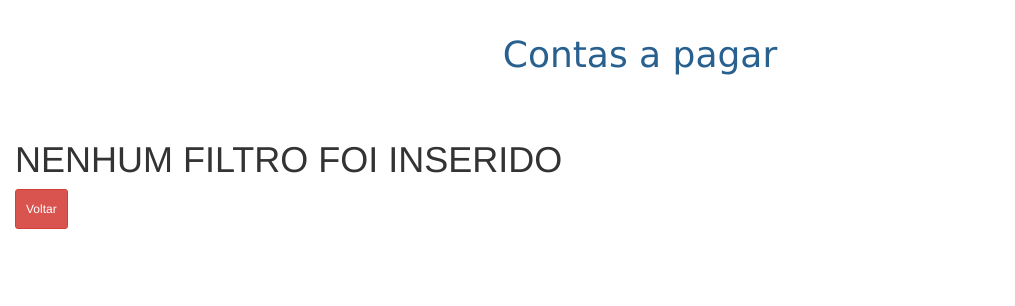
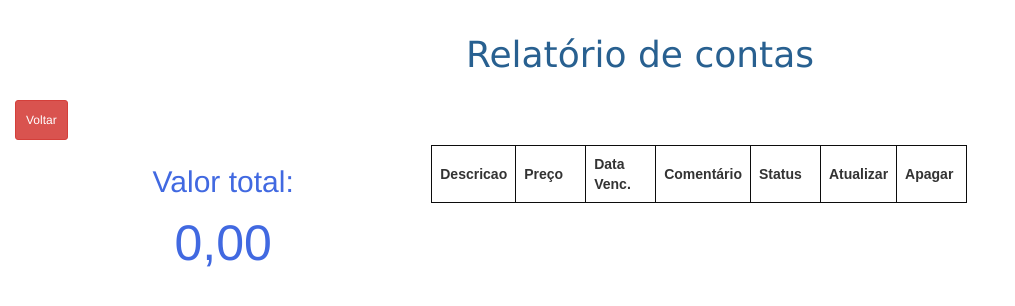
Before and after one commit to ofioneu/Contas-a-pagar, a Flask app: page /select/ in a window 1280 px wide. Shown: the top 306 px of the page, without its empty margins (0-1015 px from the left). Run offline with Flask 2, Linux system fonts and the light colour scheme; data that the repository does not hold is empty; parts of the project's set-up code (start-up, migrations or seed data) failed here and were passed over; some libraries are stand-ins or nearby versions.

Commit message:
Versao 1.0.1 *Usual Development

```diff
--- a/app/crud/view.py
+++ b/app/crud/view.py
@@ -2,10 +2,11 @@ from flask import Flask, render_template, redirect, Blueprint, url_for
 from forms.form import MyForm, ListaHome
 from models.db_contas import db, ContasModel, HistoryModel
 from app import app_config
-from sqlalchemy import func
+from sqlalchemy import func, desc
 import datetime
 from datetime import datetime
 import babel
+import json
 
 
 
@@ -16,12 +17,22 @@ def home():
     form = MyForm()
     form_lista = ListaHome()
     conta = ContasModel.query.order_by(ContasModel.data_venc.asc())
+
     list_status =[]
     for i in conta:
         if(i.pago != str(1)):
             list_status.append(i)
-    print('list_pago: ', list_status)
     return render_template('home.html', form=form, form_lista=form_lista, contas=list_status, soma=soma())
+
+@crud.route('/venc', methods=['GET'])
+def venc():
+    vence_hj = ContasModel.query.filter(ContasModel.data_venc == datetime.now().date()).all()
+    venc={}
+    tam = len(vence_hj)
+    for i, j in zip(range(0,tam), vence_hj):
+        venc['descricao'+str(i)]=j.descricao
+    print('jjjj', venc)
+    return json.dumps(venc)
 
 
 @crud.route('/post', methods=['GET', 'POST'])
@@ -34,11 +45,11 @@ def post():
         data_venc = form.data_venc.data
         date = datetime.strptime(data_venc, '%d/%m/%Y').date()
         comment = form.comment.data
+        status_pg = form.status_pg.data
         # aqui é onde as informações serão enviadas para o banco
-        pago=False
-        contas = ContasModel(descricao, preco, date, comment, pago)
+        contas = ContasModel(descricao, preco, date, comment, status_pg)
         data_alt = datetime.now()
-        historico_contas = HistoryModel(descricao, preco, date, comment, pago, data_alt)
+        historico_contas = HistoryModel(descricao, preco, date, comment, status_pg, data_alt)
         db.session.add(contas)
         db.session.add(historico_contas)
         db.session.commit()
@@ -58,11 +69,10 @@ def update(id):
         date = datetime.strptime(date_list, '%d/%m/%Y').date()
         item.data_venc=date
         item.comment = form_up.list_comment.data
-        item.pago=form_up.status_pg.data
-
+        if(item.pago == '0' and form_up.status_pg.data==True):
+            item.pago = form_up.status_pg.data
 
         #atualiza o histórico
-        #item_historico = HistoryModel.query.get_or_404(id)
         descricao = form_up.list_descr.data
         preco = form_up.list_preco.data
         date_list=form_up.list_date.data
@@ -93,32 +103,64 @@ def select():
         if descricao:
             descricao_pesquise = "%{}%".format(descricao)
             item2 = ContasModel.query.filter(ContasModel.descricao.like(descricao_pesquise)).all()
-            return render_template('return_filtro.html', item=item2, soma = soma_filtro(ContasModel.descricao, descricao_pesquise, None))
+            form_lista = ListaHome()
+            list_status =[]
+            for i in item2:
+                if(i.pago != str(1)):
+                    list_status.append(i)
+            return render_template('return_filtro.html', item=list_status, form_lista=form_lista, contas=item2, soma = soma_filtro(ContasModel.descricao, descricao_pesquise, None))
 
         elif preco:
-            print('p')
-            item1 = ContasModel.query.filter_by(preco=preco).all()
-            return render_template('return_filtro.html', item=item1, soma=soma_filtro(ContasModel.preco, preco, None))
+            item1 = ContasModel.query.filter(ContasModel.preco.like(preco)).all()
+            form_lista = ListaHome()
+            list_status =[]
+            for i in item1:
+                if(i.pago != str(1)):
+                    list_status.append(i)
+            return render_template('return_filtro.html', item=list_status, form_lista=form_lista, contas=item1, soma=soma_filtro(ContasModel.preco, preco, None))
 
         elif date and date_f:
             date_format = datetime.strptime(date,'%d/%m/%Y').date()
             datef_format = datetime.strptime(date_f,'%d/%m/%Y').date()
             item = ContasModel.query.filter(ContasModel.data_venc.between(date_format, datef_format))
-            return render_template('return_filtro.html', item=item, soma=soma_filtro(ContasModel.data_venc, date_format, datef_format))
+            form_lista = ListaHome()
+            list_status =[]
+            for i in item:
+                if(i.pago != str(1)):
+                    list_status.append(i)
+            print('list_pago: ', list_status)
+
+            return render_template('return_filtro.html', item=list_status, form_lista=form_lista, contas=item, soma=soma_filtro(ContasModel.data_venc, date_format, datef_format))
 
         elif comment:
             print('coment')
             comment_pesquise = "%{}%".format(comment)
             item3 = ContasModel.query.filter(ContasModel.comment.like(comment_pesquise)).all()
-            return render_template('return_filtro.html', item=item3, soma=soma_filtro(ContasModel.comment, comment_pesquise, None))
+            form_lista = ListaHome()
+            list_status =[]
+            for i in item3:
+                if(i.pago != str(1)):
+                    list_status.append(i)
+            return render_template('return_filtro.html', item=list_status, form_lista=form_lista, contas=item3, soma=soma_filtro(ContasModel.comment, comment_pesquise, None))
 
         elif pago:
-            print('pago= ',pago)
-            item4 = ContasModel.query.filter(ContasModel.pago.is_(pago)).all()
-            return render_template('return_filtro.html', item=item4, soma=soma_filtro(ContasModel.pago, pago, None), form =form)
+            item4 = ContasModel.query.filter(ContasModel.pago =='1').order_by(desc(ContasModel.data_venc))
+            form_lista = ListaHome()
+            list_status =[]
+            for i in item4:
+                if(i.pago != str(1)):
+                    list_status.append(i)
+            return render_template('return_filtro.html', item=list_status, form_lista=form_lista, contas=item4, soma=soma_filtro(ContasModel.pago, pago, None), form =form)
 
         else:
-            return render_template('no_data.html')
+            conta = ContasModel.query.order_by(ContasModel.data_venc.asc())
+            form_lista = ListaHome()
+            list_status =[]
+            for i in conta:
+                if(i.pago != str(1)):
+                    list_status.append(i)
+        return render_template('return_filtro.html', item=list_status, form_lista=form_lista, contas=conta, soma=soma(), form =form)
+
 
 @crud.route('/delete/<int:id>', methods=['GET', 'POST'])
 def delete_contas(id):
@@ -126,8 +168,6 @@ def delete_contas(id):
     db.session.delete(delete)
     db.session.commit()
     return redirect('/')
-
-
 
 # funções que retornam somatoria do campo preco
 def soma():
@@ -161,7 +201,7 @@ def soma_filtro(campo, date_format, datef_format):
         somatoria = sum(somatoriaVet)
         return somatoria
     elif campo == ContasModel.pago:
-        resultado = ContasModel.query.filter(ContasModel.pago.is_(campo))
+        resultado = ContasModel.query.filter(ContasModel.pago=='1')
         somatoriaVet=[]
         for i in resultado:
             valorStr =str(i.preco)
--- a/app/forms/form.py
+++ b/app/forms/form.py
@@ -8,6 +8,7 @@ class MyForm(FlaskForm):
     preco = StringField('Valor:', [validators.NumberRange(min=0.1, max=1000000.0, message="Somente numeros e .")])
     data_venc = StringField('Data Venc:', [validators.DataRequired(message="09/02/1991 = 09021991")])
     comment = StringField('Comentário:')
+    status_pg = BooleanField('Pago')
     date_pesquise_ini = StringField('Data inicio:')
     date_pesquise_fim = StringField('Data fim:')
     descricao_pesquise = StringField('Descrição:')
--- a/app/static/js/form_validator.js
+++ b/app/static/js/form_validator.js
@@ -6,11 +6,32 @@ $(document).ready(function () {
 
   $("#preco_p, #preco, #preco_pesquise, #list_preco, #soma_filtro, #soma_home").mask('000.000,00', {reverse: true});
 
-  $("#list_h").each(function(){
-     var a=$('tr').length
-    console.log(a)
+  var table = $('table');
 
-  })
+   table.find('tr').each(function(indice){
+      $(this).find('#list_h_td').each(function(indice){
+       var status = $(this).text()
+       if(status=='Pago'){
+          $(this).css('background', '#90EE90')
+       }
+       else{
+         $(this).css('background', '#FF6347')
+       }
+    });
+});
+
+ fetch('http://localhost:5000/venc')
+ .then(function(response){
+    return response.json()
+
+ })
+ .then(function(data){
+   let a = Object.keys(data)
+   a.forEach(function(k){
+      alert(`Faturas que vencem hoje:\n ${data[k]}`)
+   })
+   });
+
 
    //called when key is pressed in textbox
     $("#preco_p, #data, #preco, #preco_p").keypress(function (e) {
--- a/app/templates/return_filtro.html
+++ b/app/templates/return_filtro.html
@@ -43,19 +43,26 @@
       <td><b>Data Venc.</b></td>
       <td><b>Comentário</b></td>
       <td><b>Status</b></td>
+      <td><b>Atualizar</b></td>
+      <td><b>Apagar</b></td>
     </tr>
     <!--Data de vencimento-->
-    {% for a in item %}
-    <tr>
-      <td>{{ a.descricao }}</td>
-      <td>{{ a.preco }}</td>
-      <td>{{ a.data_venc.strftime('%d/%m/%Y') }}</td>
-      <td>{{ a.comment }}</td>
-      {% if a.pago == '1' %}
-        <td id="list_h_td">Pago</td>
-      {% else %}
-        <td id="list_h_td">Aberto</td>
-      {% endif %}
+    {% for item in contas %}
+    <tr id="linha_table">
+      <form action="/update/{{ item.id }}" method="POST">
+        <td>{{ form_lista.list_descr(value = item.descricao, size=20) }}</td>
+        <td>{{ form_lista.list_preco(value = item.preco) }}</td>
+        <td>{{ form_lista.list_date(value = item.data_venc.strftime('%d/%m/%Y'))}}</td>
+        <td>{{ form_lista.list_comment(value = item.comment, cols="35", rows="5") }}</td>
+        {% if item.pago == '1' %}
+            <td id="list_h_td">Pago</td>
+          {% else %}
+          <td id="list_h_td">Aberto</td>
+          {% endif %}
+        <td>{{ form_lista.list_submit() }}</td>
+        <td><a class="btn btn-danger btn-sm" href="/delete/{{ item.id }}" role="button">Delete</a></td>
+      </form>
+      </td>
     </tr>
     {% endfor %}
 
```
Also changed, not shown: app/history/view.py (+6 -3 lines), app/templates/home.html (+9 -2 lines), app/app.db.
